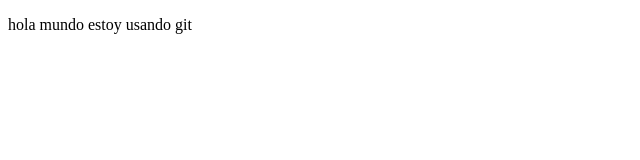
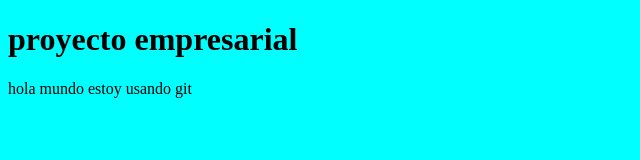
Before and after one commit to Joel7A/PruebaGit, a plain HTML site: page index.html in a window 1280 px wide. Shown: the whole page, without its empty margins (0-640 px from the left). Drawn offline with Linux system fonts and the light colour scheme.

Commit message:
parrafo y color de fondo

```diff
--- /dev/null
+++ b/estilos/index.css
@@ -0,0 +1,3 @@
+body{
+    background-color: aqua;
+}
--- a/index.html
+++ b/index.html
@@ -4,8 +4,10 @@
     <meta charset="UTF-8">
     <meta name="viewport" content="width=device-width, initial-scale=1.0">
     <title>Document</title>
+    <link rel="stylesheet" href="estilos/index.css" type="text/css">
 </head>
 <body>
+    <h1>proyecto empresarial</h1>
     <p>hola mundo estoy usando git</p>
 </body>
 </html>
```
Also changed, not shown: javascrip/index.js (added).
